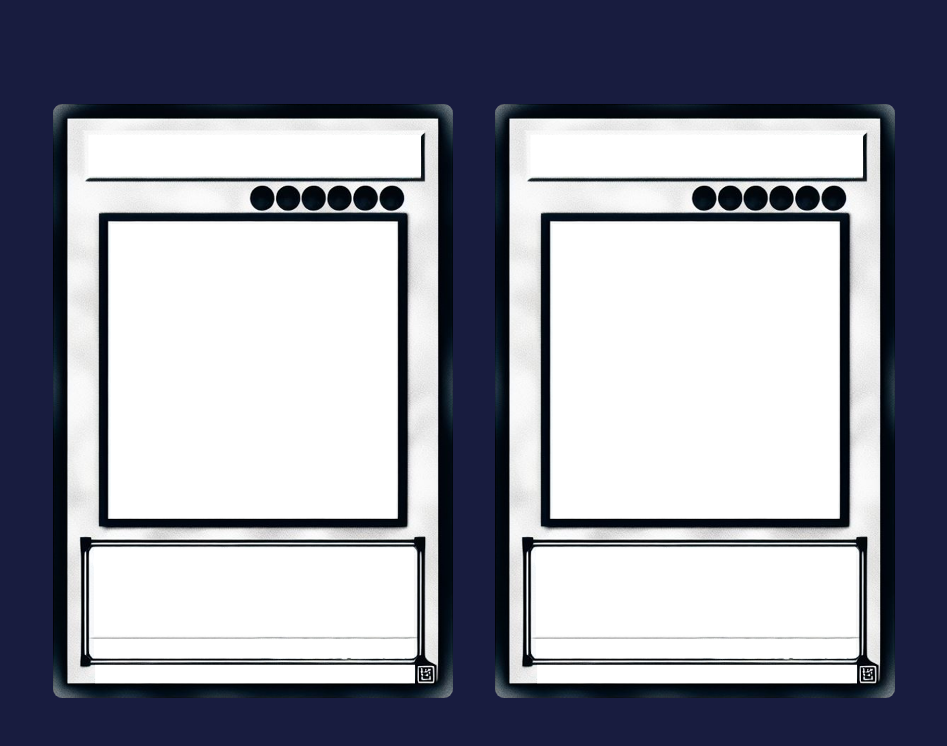
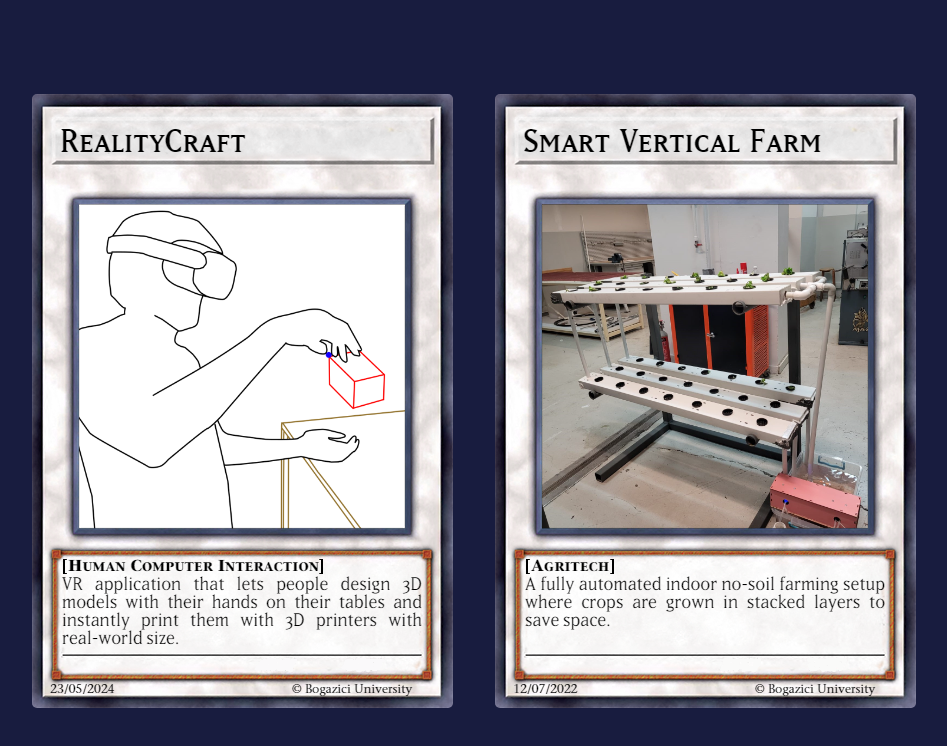
Before and after one commit to Boysle/oguzarslan.github.io, a plain HTML site: page index.html in a window 1280 px wide. Shown: the whole page, without its empty margins (167-1114 px from the left). Drawn offline with Linux system fonts and the light colour scheme.

Commit message:
added card images

```diff
--- a/css/style.css
+++ b/css/style.css
@@ -10,11 +10,11 @@ body{
     justify-content: center;
 }
 .tiltcard{
-    width: 400px;
-    height: 594px;
+    width: 421px;
+    height: 614px;
     background: rgba(0, 0, 0, 0);
     margin: 0 20px;
-    border-radius: 10px;
+    border-radius: 6px;
     border: 1px solid rgba(255, 255, 255, 0);
 }
 
@@ -22,6 +22,6 @@ body{
     width: 100%; /* Stretch image to fill card width */
     height: auto;  /* Maintain image aspect ratio */
     object-fit: cover; /* Crop image to fit within card while maintaining aspect ratio */
-    border-radius: 10px;
+    border-radius: 6px;
     border: 1px solid rgba(0, 0, 0, 0);
 }
--- a/index.html
+++ b/index.html
@@ -8,11 +8,11 @@
 <body>
   <div class="tiltcard" data-tilt
   data-tilt-glare>
-  <img src="images/card.png" alt="Image 1">
+  <img src="images/card_0.png" alt="Image 1">
   </div>
   <div class="tiltcard" data-tilt
   data-tilt-glare>
-  <img src="images/card.png" alt="Image 1">
+  <img src="images/card_1.png" alt="Image 1">
   </div>
 
   <script src="js/vanilla_tilt.js"></script>
--- a/js/vanilla_tilt.js
+++ b/js/vanilla_tilt.js
@@ -431,7 +431,7 @@ class VanillaTilt {
       transition: true,
       axis: null,
       glare: false,
-      "max-glare": 1,
+      "max-glare": 0.30,
       "glare-prerender": false,
       "full-page-listening": false,
       "mouse-event-element": null,
```
Also changed, not shown: images/card.png (deleted), images/card_0.png (added), images/card_1.png (added).
